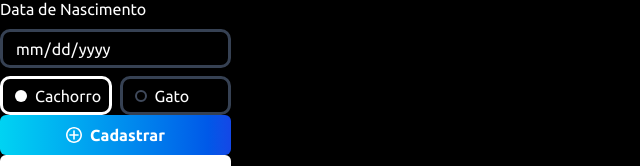
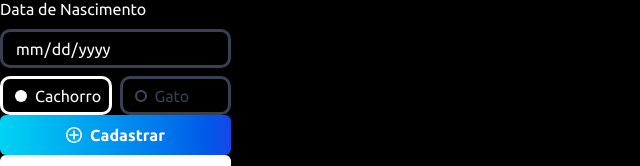
Before and after one commit to SterRoque/softpet-frontend, a Next.js app: page / in a window 1280 px wide. Shown: the part 145-311 px from the top of the page, without its empty margins (0-640 px from the left). Built offline with nearby package versions, Linux system fonts and the light colour scheme.

Commit message:
fix: remove class

```diff
--- a/src/components/input-species.tsx
+++ b/src/components/input-species.tsx
@@ -29,8 +29,8 @@ export function InputSpecies({
          <div className='flex w-full max-w-[231px] gap-2'>
             <div
                className={cn(
-                  'flex h-[39px] w-1/2 cursor-pointer items-center gap-2 rounded-[10px] border-[3px] border-gray-700 bg-transparent px-3 text-white placeholder:text-gray-700 focus:outline-none focus-visible:border-white',
-                  value === 'DOG' && 'border-white',
+                  'flex h-[39px] w-1/2 cursor-pointer items-center gap-2 rounded-[10px] border-[3px] border-gray-700 bg-transparent px-3 text-gray-700',
+                  value === 'DOG' && 'border-white text-white',
                )}
                onClick={() => onChange('DOG')}>
                <img
@@ -42,8 +42,8 @@ export function InputSpecies({
             </div>
             <div
                className={cn(
-                  'flex h-[39px] w-1/2 cursor-pointer items-center gap-2 rounded-[10px] border-[3px] border-gray-700 bg-transparent px-3 text-white placeholder:text-gray-700 focus:outline-none focus-visible:border-white',
-                  value === 'CAT' && 'border-white',
+                  'text-gray-700focus-visible:border-white flex h-[39px] w-1/2 cursor-pointer items-center gap-2 rounded-[10px] border-[3px] border-gray-700 bg-transparent px-3 text-gray-700',
+                  value === 'CAT' && 'border-white text-white',
                )}
                onClick={() => onChange('CAT')}>
                <img
```
